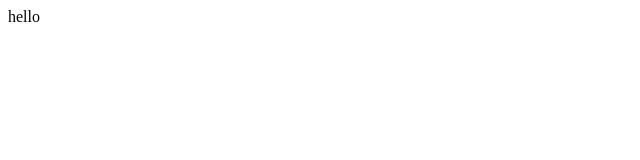
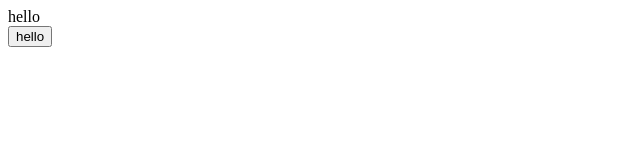
Before and after one commit to laeeq-ahmed/Demo-repo, a plain HTML site: page index.html in a window 1280 px wide. Shown: the whole page, without its empty margins (0-640 px from the left). Drawn offline with Linux system fonts and the light colour scheme.

Commit message:
index.html

```diff
--- a/index.html
+++ b/index.html
@@ -1 +1,4 @@
 <div>hello</div>
+<div>
+    <button>hello</button>
+</div>
```
